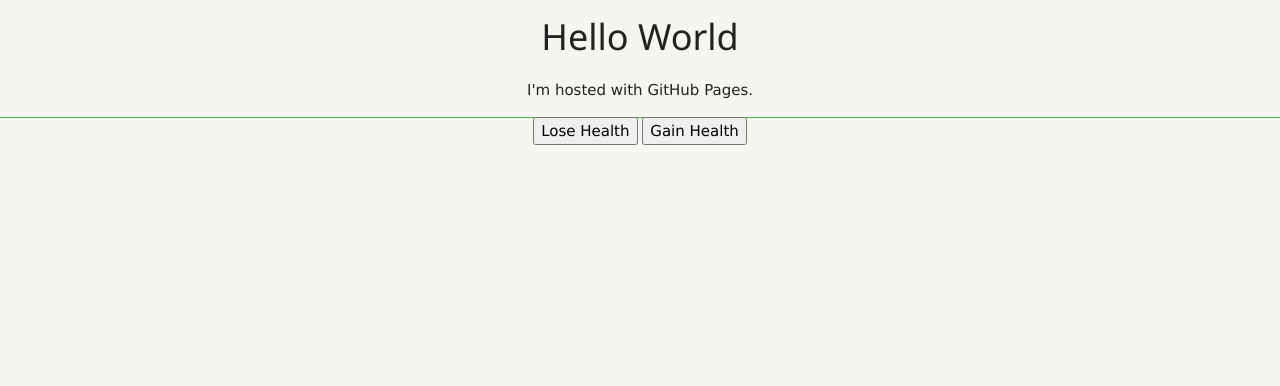
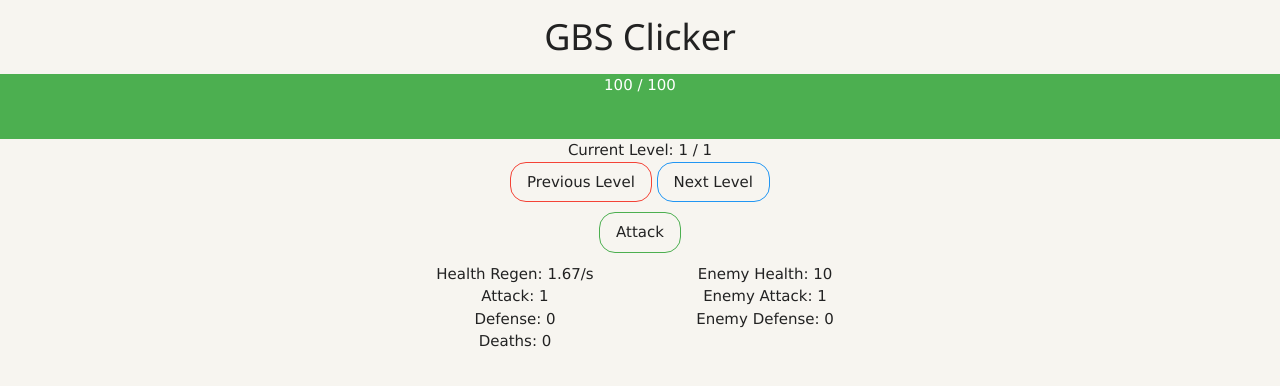
Before and after one commit to mccanndt/gbs-clicker, a plain HTML site: page index.html in a window 1280 px wide. Drawn offline with nearby package versions, Linux system fonts and the light colour scheme; a web font is replaced by a local one.

Commit message:
Added all game logic and CSS.

```diff
--- a/index.html
+++ b/index.html
@@ -2,22 +2,40 @@
 <html lang="en">
   <head>
     <meta charset="utf-8">
-    <title>David McCann</title>
+    <title>GBS Clicker</title>
     <link rel="stylesheet" href="styles.css">
     <link rel="stylesheet" href="https://www.w3schools.com/w3css/4/w3.css">
     <link href="https://fonts.googleapis.com/css?family=Muli%7CRoboto:400,300,500,700,900" rel="stylesheet">
     <script type="text/javascript" src="main.js"></script>
   </head>
-  <body>
-    <h1>Hello World</h1>
-    <p>I'm hosted with GitHub Pages.</p>
+  <body onload="onLoad();">
+    <h1>GBS Clicker</h1>
     <div id="healthProgress" class="w3-light-grey">
       <div id="healthBar" class="w3-container w3-green w3-center"></div>
     </div>
     <div>
-      <button onclick="loseHealth()">Lose Health</button>
-      <button onclick="gainHealth()">Gain Health</button>
-      <label id="healthLabel"></label>
+      <label id="currentLevel">Current Level: 0</label>
+    </div>
+    <div>
+      <button class="w3-btn w3-round-xlarge w3-border w3-border-red" onclick="levelChange(false)">Previous Level</button>
+      <button class="w3-btn w3-round-xlarge w3-border w3-border-blue" onclick="levelChange(true)">Next Level</button>
+    </div>
+    <div style="margin-top: 10px;">
+      <button class="w3-btn w3-round-xlarge w3-border w3-border-green" onclick="attack()">Attack</button>
+    </div>
+    <div class="container" style="margin-top: 10px;">
+      <div class="first">
+        <label id="healthRegen" class="player">Health Regen: 0/s</label>
+        <label id="playerAttack" class="player">Attack: 0</label>
+        <label id="playerDefense" class="player">Defense: 0</label>
+        <label id="deathCounter" class="player">Deaths: 0</label>
+      </div>
+      <div class="second">
+        <label id="enemyHealth" class="enemy">Enemy Health: 0</label>
+        <label id="enemyAttack" class="enemy">Enemy Attack: 0</label>
+        <label id="enemyDefense" class="enemy">Enemy Defense: 0</label>
+      </div>
+      <div id="clear"></div>
     </div>
   </body>
 </html>
--- a/main.js
+++ b/main.js
@@ -1,31 +1,157 @@
-var maxHealth = 200;
-var currentHealth = 200;
+// Variables
+var maxLevel = 1;
+var currentLevel = 1;
 
-function loseHealth() {
+// Player variables
+var maxHealth = 100;
+var currentHealth = 100;
+var healthRegen;
+var playerAttack = 1;
+var playerDefense = 0;
+var deathCounter = 0;
+
+// Enemy variables
+var enemyCurrentHealth;
+var enemyMaxHealth;
+var enemyAttack;
+var enemyDefense;
+
+function onLoad() {
+  updateHealthRegen();
+  enemySetUp();
+  setInterval(oneSecondFunctions, 1000);
+
+  // Always call updateDisplay last so it doesn't miss anything
+  updateDisplay();
+}
+
+function updateDisplay() {
+  // Format numbers
+  healthRegen = roundToTwoDecimals(healthRegen);
+  currentHealth = roundToTwoDecimals(currentHealth);
+  maxHealth = roundToTwoDecimals(maxHealth);
+  playerAttack = roundToTwoDecimals(playerAttack);
+  playerDefense = roundToTwoDecimals(playerDefense);
+  enemyCurrentHealth = roundToTwoDecimals(enemyCurrentHealth);
+
+  // Progress Bar
+  var elem = document.getElementById("healthBar");
+  var width = (currentHealth/maxHealth) * 100;
+  elem.style.width = width + '%';
+  elem.innerHTML = currentHealth + " / " + maxHealth;
+
+  // Level Label
+  var elem = document.getElementById("currentLevel");
+  elem.innerHTML = "Current Level: " + currentLevel + " / " + maxLevel;
+
+  // Health Regen Label
+  var elem = document.getElementById("healthRegen");
+  elem.innerHTML = "Health Regen: " + healthRegen + "/s";
+
+  // Player Attack Label
+  var elem = document.getElementById("playerAttack");
+  elem.innerHTML = "Attack: " + playerAttack;
+
+  // Player Defense Label
+  var elem = document.getElementById("playerDefense");
+  elem.innerHTML = "Defense: " + playerDefense;
+
+  // Death Counter Label
+  var elem = document.getElementById("deathCounter");
+  elem.innerHTML = "Deaths: " + deathCounter;
+
+  // Enemy Health Label
+  var elem = document.getElementById("enemyHealth");
+  elem.innerHTML = "Enemy Health: " + enemyCurrentHealth;
+
+  // Enemy Attack Label
+  var elem = document.getElementById("enemyAttack");
+  elem.innerHTML = "Enemy Attack: " + enemyAttack;
+
+  // Enemy Defense Label
+  var elem = document.getElementById("enemyDefense");
+  elem.innerHTML = "Enemy Defense: " + enemyDefense;
+}
+
+function oneSecondFunctions() {
+  gainHealth();
+}
+
+// Attack enemy. Lose health and gain health regen, defense, etc
+function attack() {
   if (currentHealth > 0) {
-    currentHealth -= 10;
-    if (currentHealth < 0) {
+    // Check for a stronger enemy
+    if (enemyAttack > playerDefense) {
+      var amount = enemyAttack - playerDefense;
+      currentHealth -= amount;
+      playerDefense += enemyAttack * 0.01;
+    }
+
+    // Check for stronger player
+    if (playerAttack > enemyDefense) {
+      var amount = playerAttack - enemyDefense;
+      enemyCurrentHealth -= amount;
+      playerAttack += 0.01 + enemyDefense * 0.01;
+    }
+
+    // Enemy death
+    if (enemyCurrentHealth <= 0) {
+      if (currentLevel == maxLevel) {
+        maxLevel += 1;
+      }
+      enemySetUp();
+    }
+
+    // Player death
+    if (currentHealth <= 0) {
       currentHealth = 0;
+      maxHealth += playerAttack + playerDefense;
+      updateHealthRegen();
+      playerAttack = playerAttack / 2;
+      playerDefense = playerDefense / 2;
+      deathCounter += 1;
     }
   }
-  document.getElementById("healthLabel").innerHTML = currentHealth;
-  move();
+  updateDisplay();
 }
 
+// Gain health
 function gainHealth() {
   if (currentHealth < maxHealth) {
-    currentHealth += 10;
+    currentHealth += healthRegen;
     if (currentHealth > maxHealth) {
       currentHealth = maxHealth;
     }
   }
-  document.getElementById("healthLabel").innerHTML = currentHealth;
-  move();
+  updateDisplay();
 }
 
-function move() {
-  var elem = document.getElementById("healthBar");
-  var width = (currentHealth/maxHealth) * 100;
-  elem.style.width = width + '%';
-  elem.innerHTML = currentHealth + " / " + maxHealth;
+// Change levels
+function levelChange(levelIncrease) {
+  if (levelIncrease && currentLevel != maxLevel) {
+    currentLevel += 1;
+  } else if (!levelIncrease) {
+    if (currentLevel != 1) {
+      currentLevel -= 1;
+    }
+  }
+  enemySetUp();
+  updateDisplay();
 }
+
+function enemySetUp() {
+  enemyMaxHealth = 9 + Math.pow(currentLevel, 4);
+  enemyCurrentHealth = enemyMaxHealth;
+  enemyAttack = Math.pow(currentLevel, 2);
+  enemyDefense = Math.pow(currentLevel, 2) - 1;
+}
+
+function updateHealthRegen() {
+  healthRegen = maxHealth / 60;
+}
+
+// Math Functions
+function roundToTwoDecimals(number) {
+  number = Math.round(number * 100) / 100;
+  return number;
+}
--- a/styles.css
+++ b/styles.css
@@ -9,3 +9,38 @@ body {
 }
 
 /* Section Styles */
+#healthProgress {
+  height: 65px;
+}
+
+#healthBar {
+  height: 65px;
+}
+
+.enemy {
+  display: block;
+}
+
+.player {
+  display: block;
+}
+
+.container {
+  width: 450px;
+  margin: auto;
+}
+
+.first {
+  width: 200px;
+  margin-right: 50px;
+  float: left;
+}
+
+.second {
+  width: 200px;
+  float: left;
+}
+
+.clear {
+  clear: both;
+}
```
